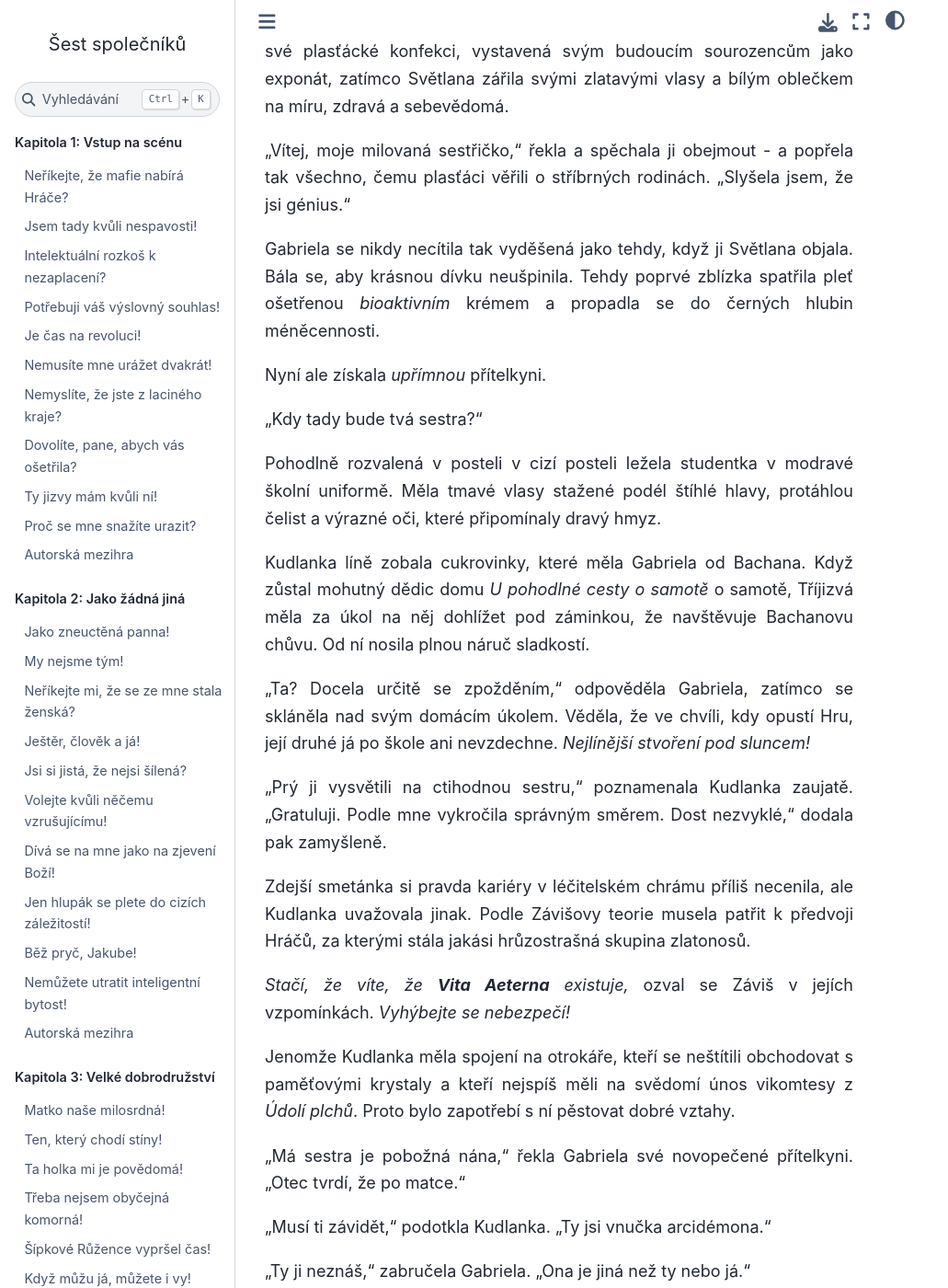
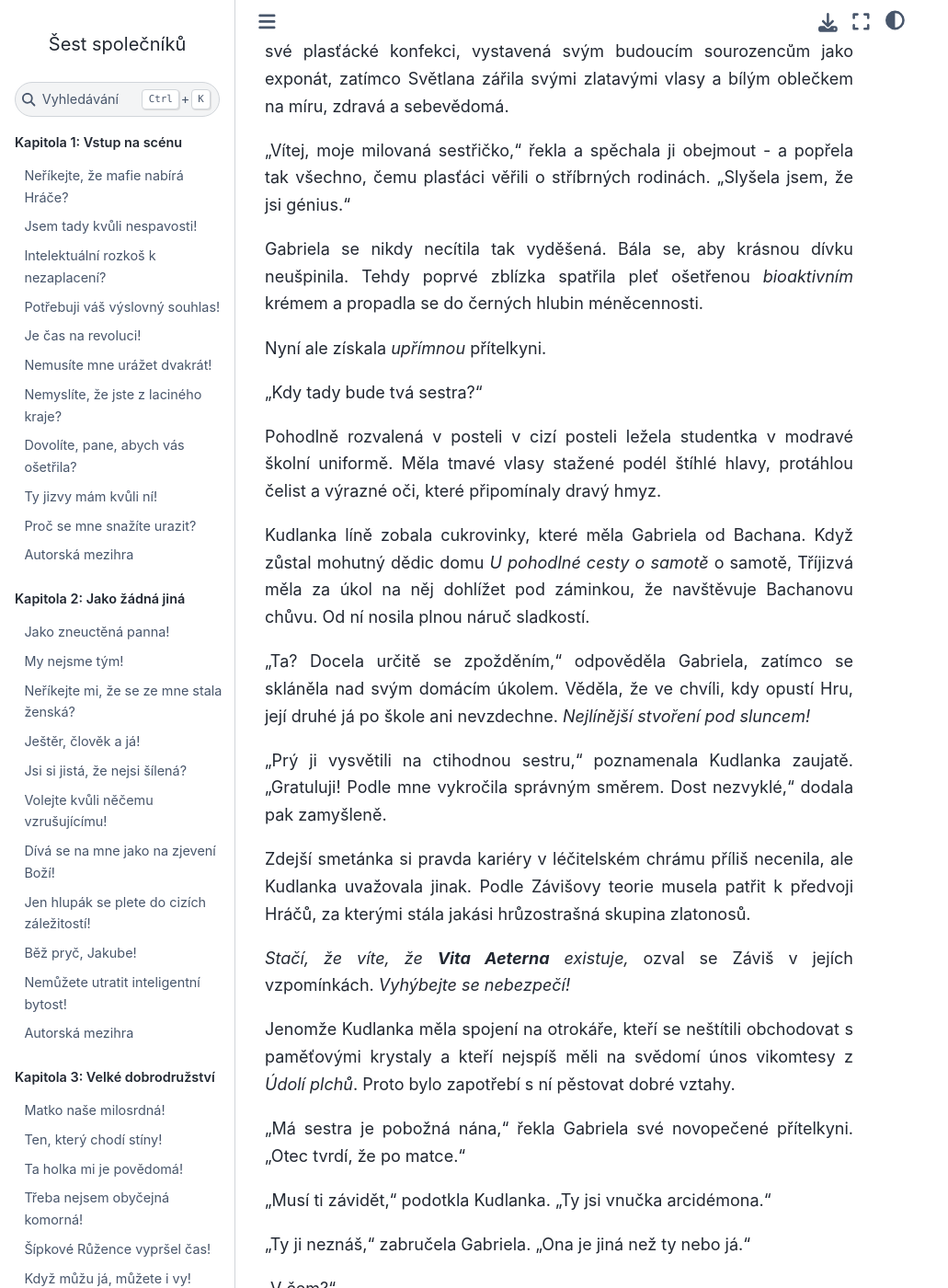
Before and after one commit to hanpari/sest-spolecniku, a Sphinx documentation site: the page built from source/sest_spolecniku/015-uklady-a-souboje/06.md, in a window 1280 px wide and 1400 px high, scrolled down 503 px. Shown: the whole window at 92% size, without its empty margins (0-1031 px from the left). Built offline with Sphinx 7.4.7 and the Sphinx Book theme 1.1.4, drawn with Linux system fonts in a browser that asks for light colours.

Commit message:
Update 06.md

```diff
--- a/source/sest_spolecniku/015-uklady-a-souboje/06.md
+++ b/source/sest_spolecniku/015-uklady-a-souboje/06.md
@@ -8,7 +8,7 @@ Co ji ale mátlo, byla prosluněná přítomnost Světlany Trojákové. Jako dne
 
 "Vítej, moje milovaná sestřičko," řekla a spěchala ji obejmout - a popřela tak všechno, čemu plasťáci věřili o stříbrných rodinách. "Slyšela jsem, že jsi génius."
 
-Gabriela se nikdy necítila tak vyděšená jako tehdy, když ji Světlana objala. Bála se, aby krásnou dívku neušpinila. Tehdy poprvé zblízka spatřila pleť ošetřenou *bioaktivním* krémem a propadla se do černých hlubin méněcennosti.
+Gabriela se nikdy necítila tak vyděšená. Bála se, aby krásnou dívku neušpinila. Tehdy poprvé zblízka spatřila pleť ošetřenou *bioaktivním* krémem a propadla se do černých hlubin méněcennosti.
 
 Nyní ale získala *upřímnou* přítelkyni.
 
@@ -20,7 +20,7 @@ Kudlanka líně zobala cukrovinky, které měla Gabriela od Bachana. Když zůst
 
 "Ta? Docela určitě se zpožděním," odpověděla Gabriela, zatímco se skláněla nad svým domácím úkolem. Věděla, že ve chvíli, kdy opustí Hru, její druhé já po škole ani nevzdechne. *Nejlínější stvoření pod sluncem!*
 
-"Prý ji vysvětili na ctihodnou sestru," poznamenala Kudlanka zaujatě. "Gratuluji. Podle mne vykročila správným směrem. Dost nezvyklé," dodala pak zamyšleně.
+"Prý ji vysvětili na ctihodnou sestru," poznamenala Kudlanka zaujatě. "Gratuluji! Podle mne vykročila správným směrem. Dost nezvyklé," dodala pak zamyšleně.
 
 Zdejší smetánka si pravda kariéry v léčitelském chrámu příliš necenila, ale Kudlanka uvažovala jinak. Podle Závišovy teorie musela patřit k předvoji Hráčů, za kterými stála jakási hrůzostrašná skupina zlatonosů.
 
```
